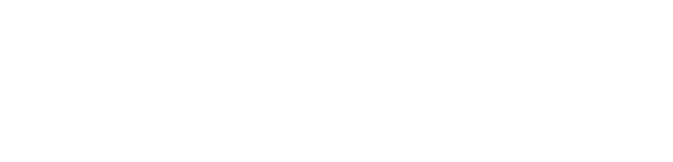
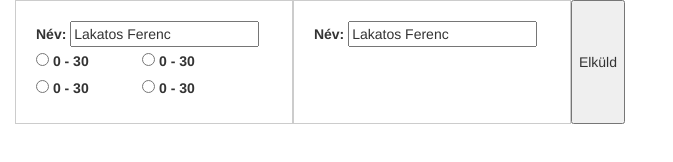
Before and after one commit to Hudi-B/boreDom1013, a plain HTML site: page frontEndHtml/index.html in a window 1280 px wide. Shown: the whole page, without its empty margins (0-673 px from the left). Drawn offline with nearby package versions, Linux system fonts and the light colour scheme.

Commit message:
html first

```diff
--- a/frontEndHtml/index.html
+++ b/frontEndHtml/index.html
@@ -9,8 +9,64 @@
     <script src="https://ajax.googleapis.com/ajax/libs/jquery/3.6.4/jquery.min.js"></script>
     <script src="https://maxcdn.bootstrapcdn.com/bootstrap/3.4.1/js/bootstrap.min.js"></script>
     <title>Document</title>
+
+    <style>
+        /* Style for the container holding the two columns */
+        .container {
+            display: flex; /* Use flexbox for layout */
+            width: 50%;
+            float: left;
+        }
+
+        /* Style for each column */
+        .column {
+            flex: 1; /* Each column takes up equal space */
+            padding: 20px; /* Add some padding for spacing */
+            border: 1px solid #ccc; /* Add a border for visibility */
+            width: 75%;
+        }
+        .age_table{
+           width: 90%;
+        }
+    </style>
+
 </head>
 <body>
+    <form action="">
+            <div class="container">
+                <div class="column">
+                    <label for="fname">Név:</label>
+                    <input type="text" id="name" name="name" value="Lakatos Ferenc">
 
+                    <br>
+
+                    <table class="age_table">
+                        <tr>
+                            <td>
+                                <input type="radio" id="age1" name="age" value="30">
+                                <label for="age1">0 - 30</label>
+                            </td>
+                            <td><input type="radio" id="age1" name="age" value="30">
+                                <label for="age1">0 - 30</label></td>
+                        </tr>
+                        <tr>
+                            <td><input type="radio" id="age1" name="age" value="30">
+                                <label for="age1">0 - 30</label></td>
+                            <td><input type="radio" id="age1" name="age" value="30">
+                                <label for="age1">0 - 30</label></td>
+                        </tr>
+                    </table>
+
+
+                </div>
+                <div class="column">
+                    <label for="fname">Név:</label>
+                    <input type="text" id="name" name="name" value="Lakatos Ferenc">
+
+                </div>
+
+            <input type="submit" value="Elküld">
+            </div>
+      </form>
 </body>
 </html>
```
